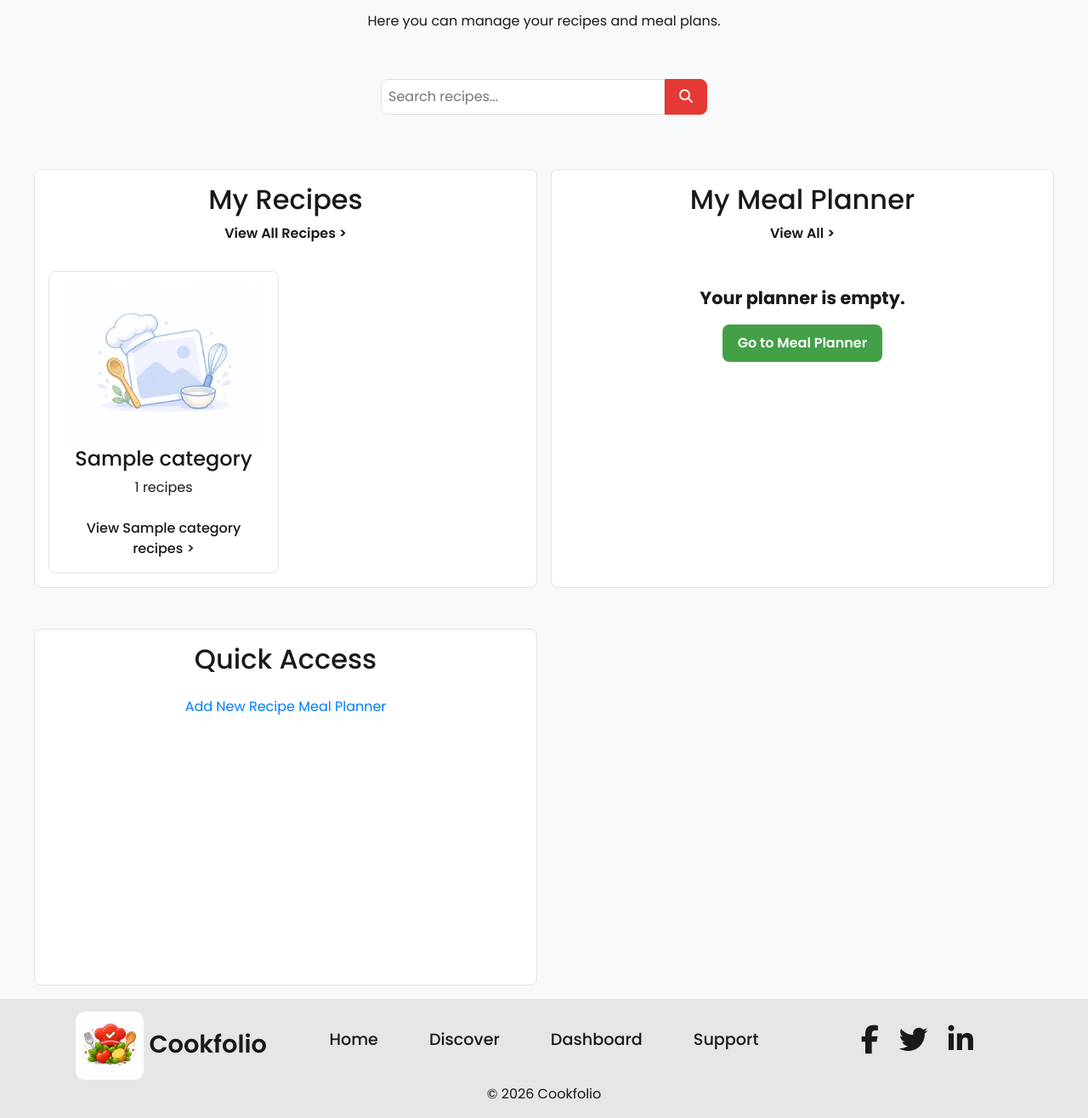
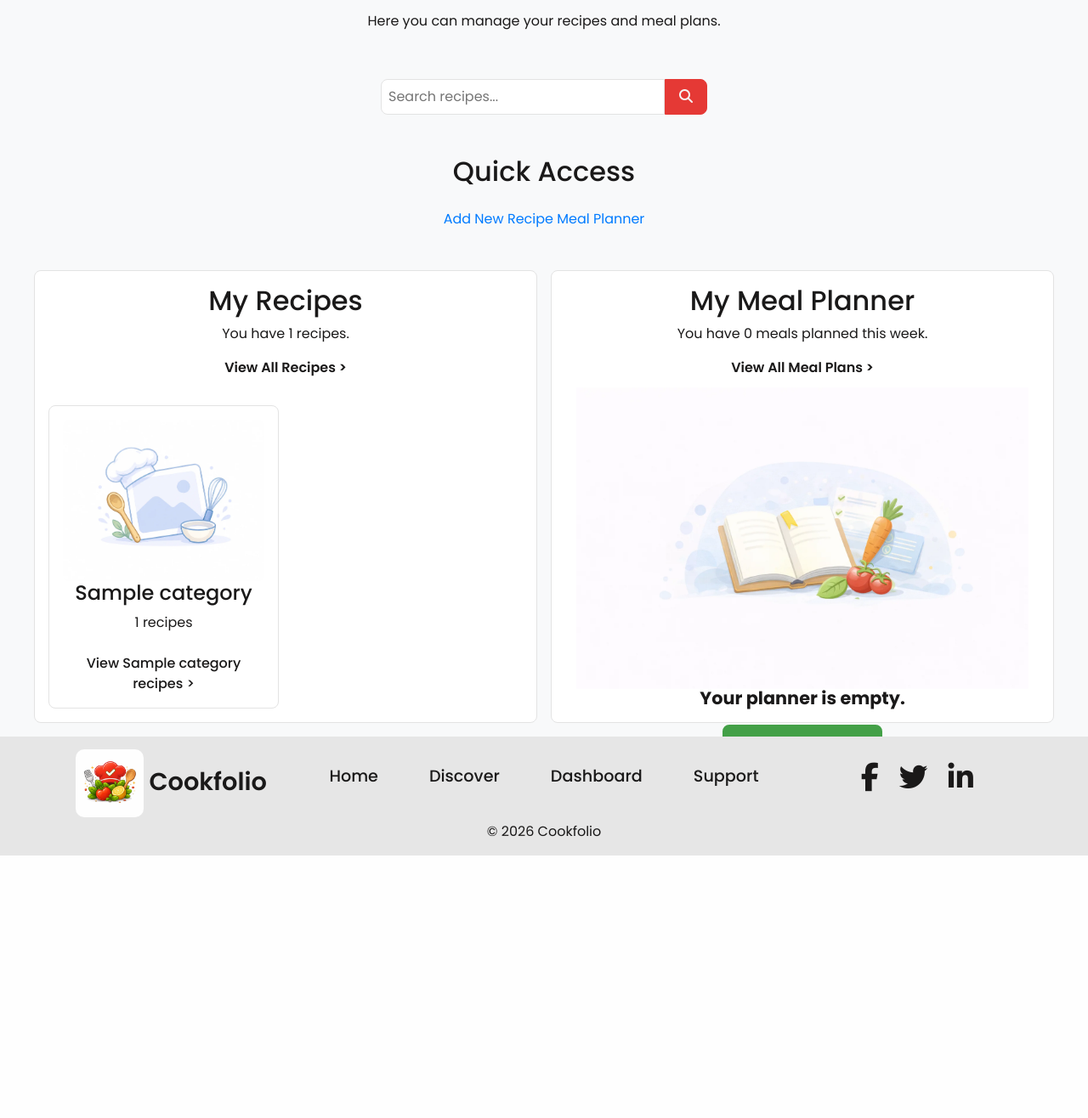
Before and after one commit to silviyahristova/cookfolio, a Flask app: page /dashboard in a window 1280 px wide. Shown: the part 171-1487 px from the top of the page at 85% size. After the commit the page ends 1178 px from the top, so only its background shows below. Run offline with Flask 3, Linux system fonts and the light colour scheme; a user stored in the database is signed in; tables that the repository leaves empty hold one stand-in row (values such as "Sample post"); some libraries are stand-ins or nearby versions.

Commit message:
feat: add meal planner content to the dashboard, showing 3 days

```diff
--- a/app/templates/dashboard.html
+++ b/app/templates/dashboard.html
@@ -17,7 +17,7 @@
                 </div>
 
                 <div class="dashboard-right">
-                    <div class="dashboard-image">
+                    <div class="empty-dashboard">
                         <picture>
                             <source srcset="{{ url_for('static', filename='images/empty-dashboard.webp') }}" type="image/webp">
                             <source srcset="{{ url_for('static', filename='images/empty-dashboard.png') }}" type="image/png">
@@ -57,12 +57,24 @@
                 </form>
             </div>
 
+            <!--quick access-->
+            <div class="recipes-card">
+                <div class="dashboard-section-header">
+                    <h2>Quick Access</h2>
+                </div>
+                <div class="quick-access-grid">
+                    <a href="{{ url_for('main.add_recipe') }}" class="quick-access-link">Add New Recipe</a>
+                    <a href="{{ url_for('main.meal_plans') }}" class="quick-access-link">Meal Planner</a>
+                </div>
+            </div>
+
             <div class="dashboard-main-grid">
 
                 <!--show latest recipe and view all recipe link-->
                 <div class="dashboard-card recipes-card">
                     <div class="dashboard-section-header">
                         <h2>My Recipes</h2>
+                        <p>You have {{ recipes|length }} recipes.</p>
                         <a href="{{ url_for('main.my_recipes') }}" class="card-link">View All Recipes &gt;</a>
                     </div>
 
@@ -88,7 +100,12 @@
                         </div>
 
                     {% else %}
-                        <div class="no-recipes">
+                        <div class="empty-dashboard">
+                            <picture>
+                                <source srcset="{{ url_for('static', filename='images/no-recipes.webp') }}" type="image/webp">
+                                <source srcset="{{ url_for('static', filename='images/no-recipes.png') }}" type="image/png">
+                                <img src="{{ url_for('static', filename='images/no-recipes.png') }}" alt="Cookfolio no recipes Image" class="page-picture">
+                            </picture>
                             <p class="dashboard-empty-text">You haven't added any recipes yet.</p>
                             <a href="{{ url_for('main.add_recipe') }}" class="btn btn-success">+ Add Your First Recipe</a>
                         </div>
@@ -99,32 +116,53 @@
                 <div class="dashboard-card recipes-card">
                     <div class="dashboard-section-header">
                         <h2>My Meal Planner</h2>
-                        <a href="{{ url_for('main.meal_plans') }}" class="card-link">View All &gt;</a>
+                        <p>You have {{ meal_plans|length }} meals planned this week.</p>
+                        <a href="{{ url_for('main.meal_plans') }}" class="card-link">View All Meal Plans &gt;</a>
                     </div>
-                    {% if meal_plans %}
-                        <div class="meal-plan-grid">
-                            <!-- meal plan cards will be displayed here -->
+                    {% if preview_days %}
+                        <div class="meal-plan-preview-grid">
+                            {% for day in preview_days %}
+                                <article class="meal-plan-preview-card">
+                                    <div class="meal-plan-preview-header">
+                                        <h3>{{ day.date.strftime('%A') }}</h3>
+                                        <span>{{ day.date.strftime('%d.%m.%Y') }}</span>
+                                    </div>
+                                    {% if day.meals %}
+                                        {% for meal in day.meals %}
+                                            <div class="meal-plan-preview-content">
+                                                <img src="{{ meal.recipe.image_url if meal.recipe.image_url else (url_for('static', filename='uploads/' ~ meal.recipe.image_filename) if meal.recipe.image_filename else url_for('static', filename='images/image-placeholder.png')) }}" alt="{{ meal.recipe.title }} image" class="meal-plan-preview-image">
+                                                <div class="meal-plan-preview-recipe">
+                                                    <p>{{ meal.meal_type|capitalize }}</p>
+                                                    <a href="{{ url_for('main.view_day_meal_plan', meal_date=meal.meal_date) }}" class="meal-plan-link">{{ meal.recipe.title }} &gt;</a>
+                                                </div>
+                                            </div>
+                                        {% endfor %}
+                                    {% else %}
+                                        <div class="empty-dashboard">
+                                            <picture>
+                                                <source srcset="{{ url_for('static', filename='images/no-recipes-found.webp') }}" type="image/webp">
+                                                <source srcset="{{ url_for('static', filename='images/no-recipes-found.png') }}" type="image/png">
+                                                <img src="{{ url_for('static', filename='images/no-recipes-found.png') }}" alt="Cookfolio no recipes Image" class="page-picture">
+                                            </picture>
+                                            <p class="dashboard-empty-text">You haven't planned any meals for today.</p>
+                                            <a href="{{ url_for('main.add_meal_plan') }}" class="btn btn-success">+ Add Meal</a>
+                                        </div>
+                                    {% endif %}
+                                </article>
+                            {% endfor %}
                         </div>
-
                     {% else %}
-                        <div class="no-meal-plans">
+                        <div class="empty-dashboard">
+                            <picture>
+                                <source srcset="{{ url_for('static', filename='images/no-recipes-found.webp') }}" type="image/webp">
+                                <source srcset="{{ url_for('static', filename='images/no-recipes-found.png') }}" type="image/png">
+                                <img src="{{ url_for('static', filename='images/no-recipes-found.png') }}" alt="Cookfolio no meal plans Image" class="page-picture">
+                            </picture>
                             <p class="dashboard-empty-text">Your planner is empty.</p>
                             <a href="{{ url_for('main.meal_plans') }}" class="btn btn-success">Go to Meal Planner</a>
                         </div>
                     {% endif %}
                 </div>
-
-                <!--quick access-->
-                <div class="dashboard-card recipes-card">
-                    <div class="dashboard-section-header">
-                        <h2>Quick Access</h2>
-                    </div>
-                    <div class="quick-access-grid">
-                        <a href="{{ url_for('main.add_recipe') }}" class="quick-access-link">Add New Recipe</a>
-                        <a href="{{ url_for('main.meal_plans') }}" class="quick-access-link">Meal Planner</a>
-                    </div>
-                </div>
-
             </div>
         {% endif %}
 
```
